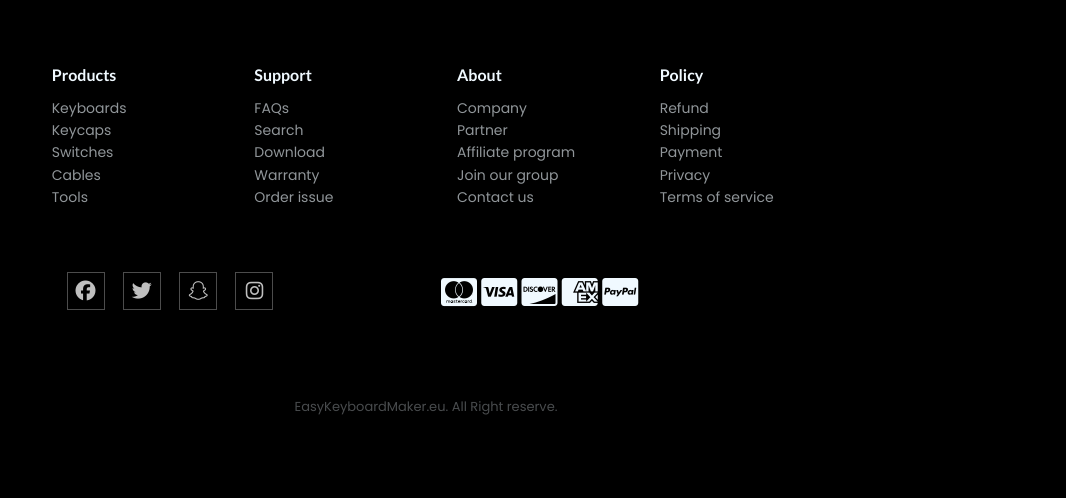
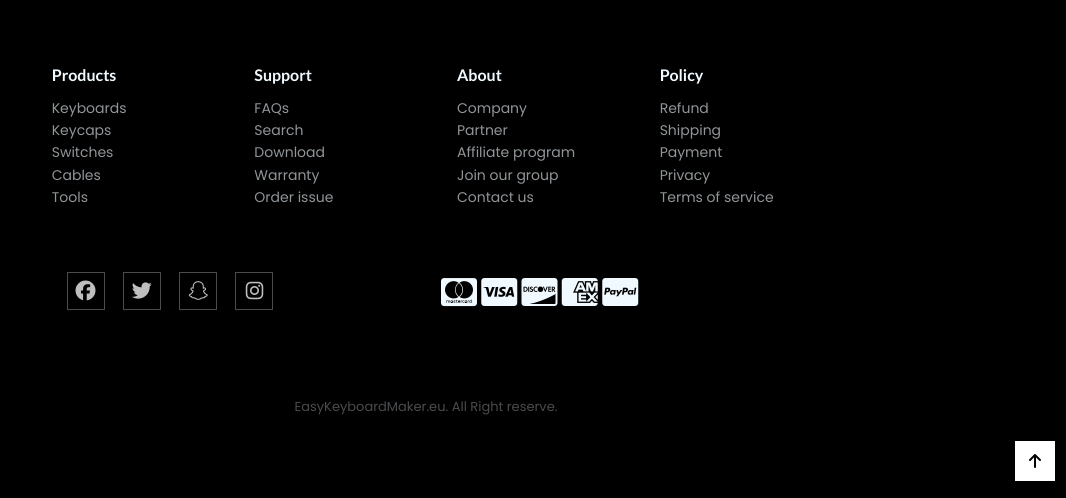
Before and after one commit to KimBergstroem/keyboardmaker-Ecommerce-Fullstack-App, a Django app: page /products/ in a window 1280 px wide. Shown: the part 308-806 px from the top of the page, without its empty margins (214-1280 px from the left). Run offline with Django 3.2, Linux system fonts and the light colour scheme; data that the repository does not hold is empty; some libraries are stand-ins or nearby versions.

Commit message:
add: scroll to top button and styled #5

```diff
--- a/products/templates/products/products.html
+++ b/products/templates/products/products.html
@@ -118,4 +118,20 @@
         </div>
     </div>
 </div>
+
+<div class="btt-button shadow-sm rounded-0 border border-black"> <!-- Scroll back up button -->
+    <a class="btt-link d-flex h-100">
+        <i class="fas fa-arrow-up text-black mx-auto my-auto"></i>
+    </a>
+</div>
+
 {% endblock %}
+{% block postloadjs %}
+    {{ block.super }}
+        <!-- Scroll to top-->
+        <script type="text/javascript">
+            $('.btt-link').click(function(e) {
+                window.scrollTo(0,0)
+            })
+        </script>
+{% endblock %}
--- a/static/css/base.css
+++ b/static/css/base.css
@@ -103,6 +103,19 @@ body { /* Apply Poppins 400 Regular to all other text */
 a.category-badge > span.badge:hover {
   background: #212529 !important;
   color: #fff !important;
+}
+
+.btt-button {
+  height: 42px;
+  width: 42px;
+  position: fixed;
+  background-color: white;
+  bottom: 10px;
+  right: 10px;
+}
+
+.btt-link {
+  cursor: pointer;
 }
 
 /* -------------------------------- Subscribe */
```
